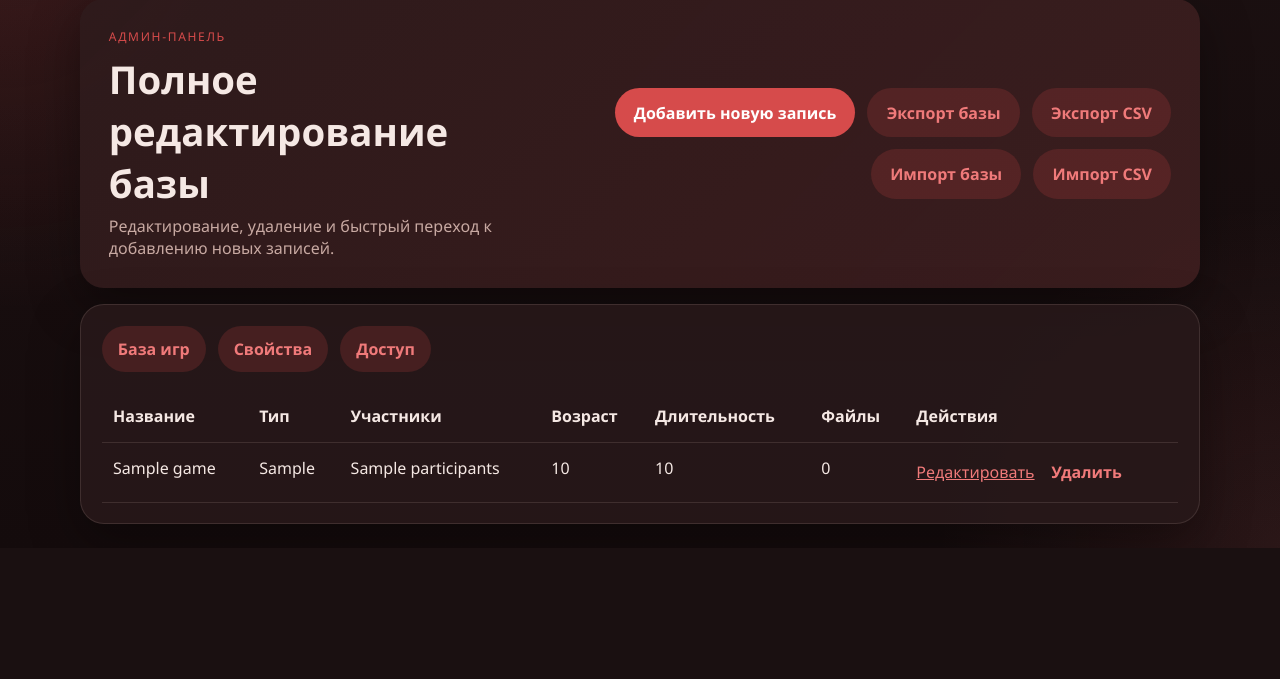
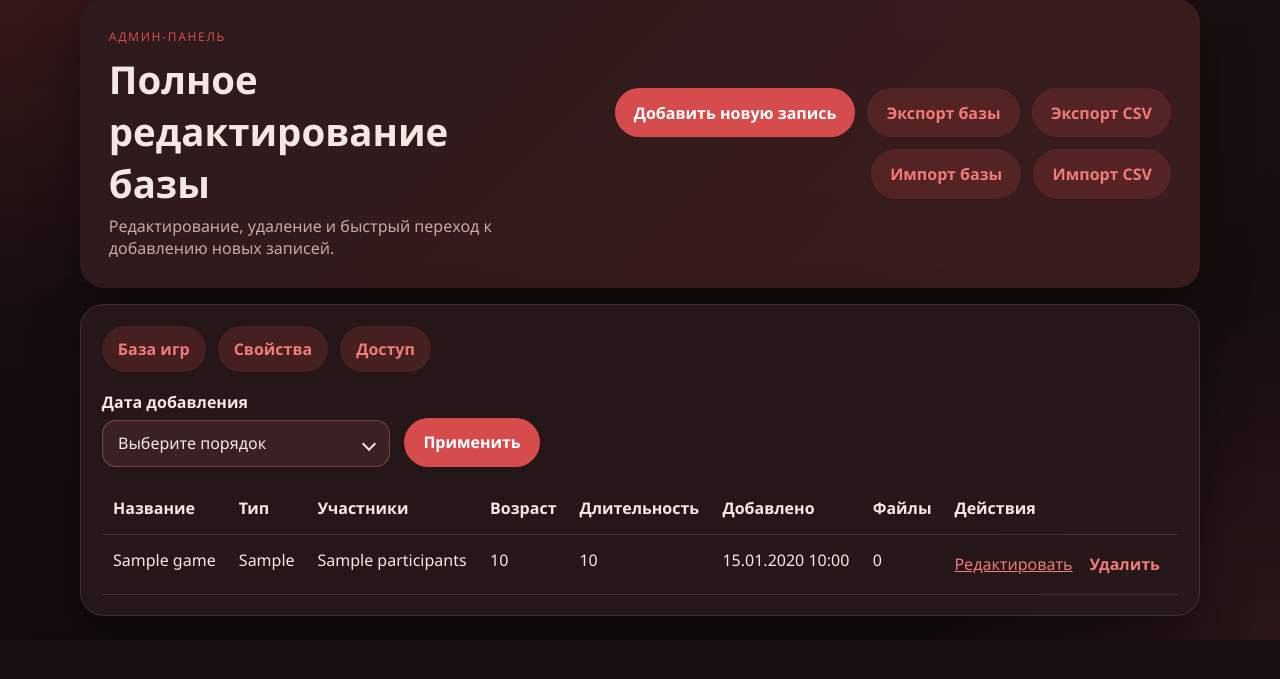
Before and after one commit to Wool5443/games_manual, a Flask app: template templates/admin_list.html in a window 1280 px wide. Shown: the part 90-769 px from the top of the page. Run offline with Flask 3, Linux system fonts and the light colour scheme; the template is opened without the code that fills it: most values are stand-ins (such as "Sample title", 1, 10 or a date in 2020).

Commit message:
Add created-at sorting and display

```diff
--- a/app.py
+++ b/app.py
@@ -5,6 +5,7 @@ import sqlite3
 import tempfile
 import csv
 import io
+from datetime import datetime
 from functools import wraps
 
 from authlib.integrations.flask_client import OAuth
@@ -60,6 +61,10 @@ ACCESS_ROLE_LABELS = {
     "admin": "Администратор",
     "editor": "Добавление игр",
 }
+ADMIN_GAMES_ORDER_OPTIONS = {
+    "desc": "Сначала новые",
+    "asc": "Сначала старые",
+}
 
 ALLOWED_EXTENSIONS = {
     "txt",
@@ -86,6 +91,7 @@ ALLOWED_EXTENSIONS = {
 
 SORTABLE_FIELDS = {
     "title": "Название",
+    "created_at": "Дата добавления",
     "game_type": "Тип",
     "goal": "Цель",
     "participants": "Количество участников",
@@ -314,6 +320,23 @@ def normalize_email(value: str | None) -> str:
     return str(value or "").strip().casefold()
 
 
+def format_datetime(value: str | None) -> str:
+    raw_value = str(value or "").strip()
+    if not raw_value:
+        return "Не указано"
+
+    normalized_value = raw_value.replace("Z", "+00:00")
+    try:
+        parsed_value = datetime.fromisoformat(normalized_value)
+    except ValueError:
+        try:
+            parsed_value = datetime.strptime(raw_value, "%Y-%m-%d %H:%M:%S")
+        except ValueError:
+            return raw_value
+
+    return parsed_value.strftime("%d.%m.%Y %H:%M")
+
+
 def parse_multi_categories(value: str | None) -> list[str]:
     if not value:
         return []
@@ -949,6 +972,13 @@ def get_sorting(args) -> tuple[str, str]:
         order = "asc"
 
     return sort, order
+
+
+def get_admin_games_order(args) -> str:
+    order = args.get("games_order", "desc").lower()
+    if order not in ADMIN_GAMES_ORDER_OPTIONS:
+        order = "desc"
+    return order
 
 
 def get_game_or_404(game_id: int) -> sqlite3.Row:
@@ -1125,7 +1155,11 @@ def admin_list():
     property_tab = request.args.get("property_tab", "game-types")
     if property_tab not in {"game-types", "age-categories"}:
         property_tab = "game-types"
-    games = get_db().execute("SELECT * FROM games ORDER BY updated_at DESC, id DESC").fetchall()
+    games_order = get_admin_games_order(request.args)
+    tie_breaker = "DESC" if games_order == "desc" else "ASC"
+    games = get_db().execute(
+        f"SELECT * FROM games ORDER BY created_at {games_order.upper()}, id {tie_breaker}"
+    ).fetchall()
     invite_links = [
         {
             **dict(row),
@@ -1143,6 +1177,8 @@ def admin_list():
         access_role_labels=ACCESS_ROLE_LABELS,
         active_tab=active_tab,
         property_tab=property_tab,
+        games_order=games_order,
+        admin_games_order_options=ADMIN_GAMES_ORDER_OPTIONS,
         parse_files_json=parse_files_json,
         parse_multi_categories=parse_multi_categories,
     )
@@ -1696,7 +1732,9 @@ def uploaded_file(filename: str):
 def inject_globals():
     return {
         "sortable_fields": SORTABLE_FIELDS,
+        "admin_games_order_options": ADMIN_GAMES_ORDER_OPTIONS,
         "parse_multi_categories": parse_multi_categories,
+        "format_datetime": format_datetime,
         "current_user": get_current_user(),
         "current_user_email": get_current_user_email(),
         "current_user_role": get_current_user_role(),
--- a/static/styles.css
+++ b/static/styles.css
@@ -1151,6 +1151,18 @@ small {
   overflow-x: auto;
 }
 
+.admin-games-toolbar {
+  display: flex;
+  flex-wrap: wrap;
+  align-items: end;
+  gap: 0.9rem;
+  margin-bottom: 1rem;
+}
+
+.admin-games-sort-field {
+  min-width: min(100%, 18rem);
+}
+
 .admin-table {
   width: 100%;
   border-collapse: collapse;
--- a/templates/admin_list.html
+++ b/templates/admin_list.html
@@ -197,6 +197,37 @@
         </div>
       </section>
     {% else %}
+      <form method="get" class="admin-games-toolbar">
+        <input type="hidden" name="tab" value="games">
+        <label class="dropdown-field admin-games-sort-field">
+          <span>Дата добавления</span>
+          <input type="hidden" name="games_order" value="{{ games_order }}">
+          <div class="dropdown-multiselect" data-dropdown-single>
+            <button class="dropdown-multiselect-trigger" type="button" aria-expanded="false" data-dropdown-trigger>
+              <span class="dropdown-multiselect-text" data-dropdown-label data-placeholder="Выберите порядок">
+                {{ admin_games_order_options.get(games_order, 'Выберите порядок') }}
+              </span>
+              <span class="dropdown-multiselect-arrow" aria-hidden="true"></span>
+            </button>
+            <div class="dropdown-multiselect-panel" hidden data-dropdown-panel>
+              <div class="dropdown-multiselect-list">
+                {% for order_key, order_label in admin_games_order_options.items() %}
+                  <label class="dropdown-option">
+                    <input type="radio" name="games_order_choice" value="{{ order_key }}" {% if games_order == order_key %}checked{% endif %} data-dropdown-single-option>
+                    <span class="dropdown-option-mark" aria-hidden="true"></span>
+                    <span class="dropdown-option-label">{{ order_label }}</span>
+                  </label>
+                {% endfor %}
+              </div>
+            </div>
+          </div>
+        </label>
+
+        <div class="actions">
+          <button type="submit">Применить</button>
+        </div>
+      </form>
+
       <div class="admin-table-wrapper">
         <table class="admin-table">
           <thead>
@@ -206,6 +237,7 @@
               <th>Участники</th>
               <th>Возраст</th>
               <th>Длительность</th>
+              <th>Добавлено</th>
               <th>Файлы</th>
               <th>Действия</th>
             </tr>
@@ -218,6 +250,7 @@
                 <td>{{ game['participants'] }}</td>
                 <td>{{ game['age_category'] }}</td>
                 <td>{{ game['duration'] }}</td>
+                <td>{{ format_datetime(game['created_at']) }}</td>
                 <td>{{ parse_files_json(game['files_json'])|length }}</td>
                 <td>
                   <div class="table-actions">
@@ -230,7 +263,7 @@
               </tr>
             {% else %}
               <tr>
-                <td colspan="7" class="empty-row">База пока пуста.</td>
+                <td colspan="8" class="empty-row">База пока пуста.</td>
               </tr>
             {% endfor %}
           </tbody>
--- a/templates/game_detail.html
+++ b/templates/game_detail.html
@@ -40,6 +40,7 @@
         <div><dt>Участники</dt><dd>{{ game['participants'] }}</dd></div>
         <div><dt>Возраст</dt><dd>{{ game['age_category'] }}</dd></div>
         <div><dt>Длительность</dt><dd>{{ game['duration'] }}</dd></div>
+        <div><dt>Добавлено</dt><dd>{{ format_datetime(game['created_at']) }}</dd></div>
         <div><dt>Место</dt><dd>{{ game['location'] }}</dd></div>
         <div><dt>Оборудование</dt><dd>{{ game['equipment'] or 'Оборудование не требуется' }}</dd></div>
       </dl>
--- a/templates/games_list.html
+++ b/templates/games_list.html
@@ -240,6 +240,7 @@
           <div><dt>Участники</dt><dd>{{ game['participants'] }}</dd></div>
           <div><dt>Возраст</dt><dd>{{ game['age_category'] }}</dd></div>
           <div><dt>Длительность</dt><dd>{{ game['duration'] }}</dd></div>
+          <div><dt>Добавлено</dt><dd>{{ format_datetime(game['created_at']) }}</dd></div>
           <div><dt>Место</dt><dd>{{ game['location'] }}</dd></div>
           <div><dt>Оборудование</dt><dd>{{ game['equipment'] or 'Оборудование не требуется' }}</dd></div>
         </dl>
--- a/templates/my_games.html
+++ b/templates/my_games.html
@@ -33,6 +33,7 @@
           <div><dt>Участники</dt><dd>{{ game['participants'] }}</dd></div>
           <div><dt>Возраст</dt><dd>{{ game['age_category'] }}</dd></div>
           <div><dt>Длительность</dt><dd>{{ game['duration'] }}</dd></div>
+          <div><dt>Добавлено</dt><dd>{{ format_datetime(game['created_at']) }}</dd></div>
           <div><dt>Место</dt><dd>{{ game['location'] }}</dd></div>
           <div><dt>Оборудование</dt><dd>{{ game['equipment'] or 'Оборудование не требуется' }}</dd></div>
         </dl>
```
